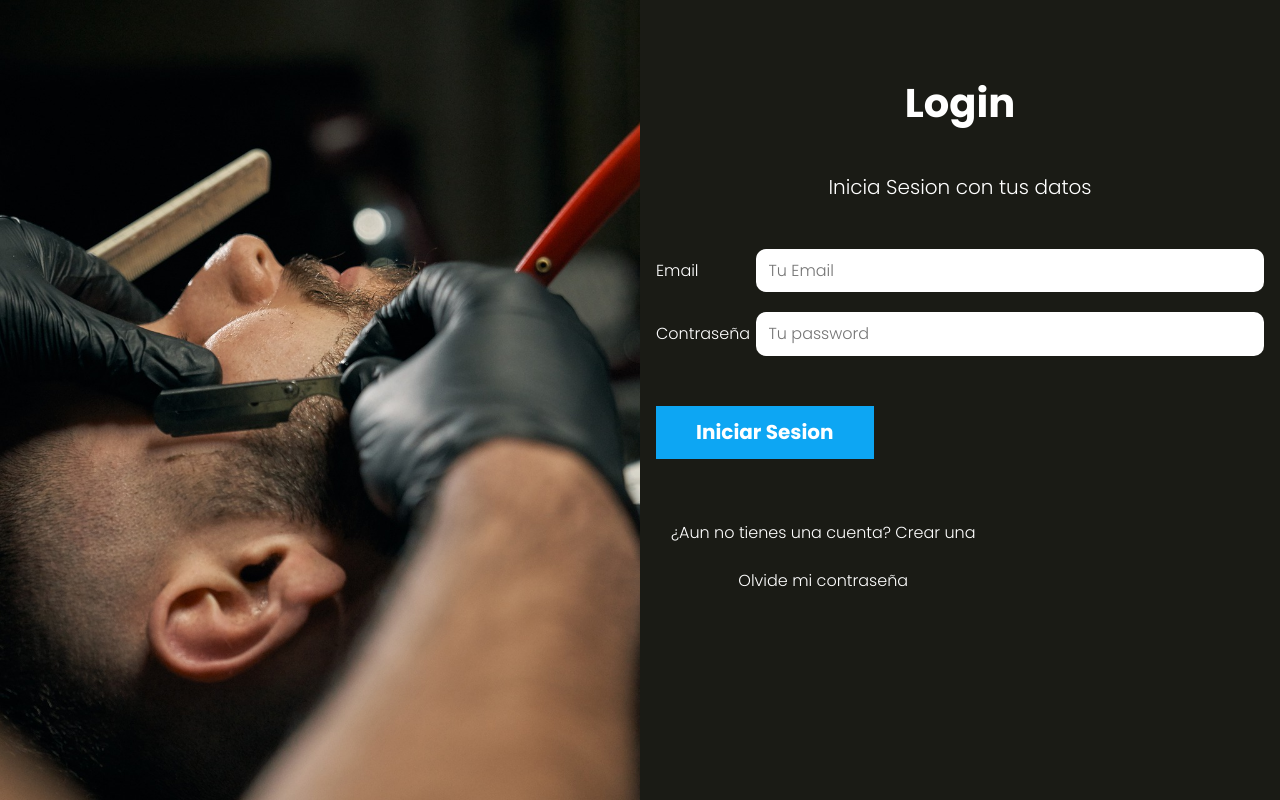
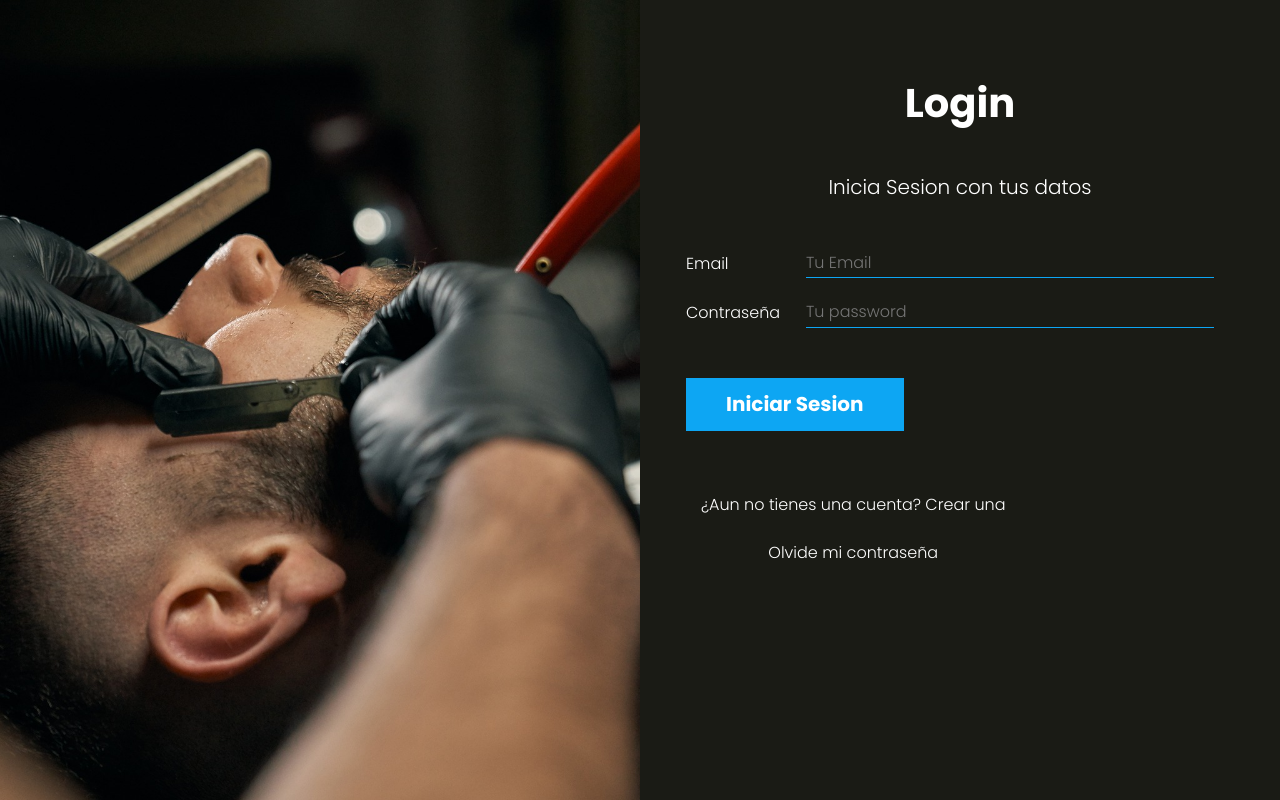
Before and after one commit to gonzajs04/AppSalon, a PHP site: page / in a window 1280 px wide. Run offline with PHP 8.4, Linux system fonts and the light colour scheme.

Commit message:
style: se arreglaron errores en los estilos

```diff
--- a/controllers/AdminController.php
+++ b/controllers/AdminController.php
@@ -22,7 +22,6 @@ class AdminController
         if(!checkdate($fecha[1],$fecha[2],$fecha[0])) header('Location: /admin');
         //Consultar la base de datos.
 
-
         //Uno nuevamente el array con el año,mes y dia y lo separo por -
         $fecha = implode('-',$fecha);
 
--- a/controllers/ServicioController.php
+++ b/controllers/ServicioController.php
@@ -19,6 +19,7 @@ class ServicioController{
     public static function crear(Router $router){
         session_start();
         $servicios = new Servicio;
+        $servicios->nombre = '';
         $alertas = [];
 
         //En caso de que la vista realice un POST entra al IF, de lo contrario hace tarea del GET
@@ -32,6 +33,7 @@ class ServicioController{
                 header("Location: /servicios");
             }
         }
+
 
         $router->render("/servicios/crear",[
             "nombre"=> $_SESSION['nombre'],
--- a/db.sql
+++ b/db.sql
@@ -79,10 +79,10 @@ ON servicios.id = citas_servicios.idServicio WHERE citas.fecha = "2024-01-23";
 
 /*INSERTAR CITA DE PRUEBA*/
 
-INSERT INTO citas(idUsuario,fecha,hora) VALUES
+INSERT INTO Citas(idUsuario,fecha,hora) VALUES
 (1,"2024-01-24","19:00");
 
-INSERT INTO citas_servicios(idCita,idServicio) VALUES
+INSERT INTO Citas_Servicios(idCita,idServicio) VALUES
 (1,1),
 (1,3),
 (1,4);
--- a/src/js/app.js
+++ b/src/js/app.js
@@ -28,7 +28,6 @@ function iniciarApp() {
   seleccionarFecha(); //Añade la fecha en el objeto de cita
   seleccionarHora(); //Añade la hora de la cita en el objeto
 
-  mostrarResumen(); //Muestra el resumen
 }
 
 async function consumirApi() {
@@ -95,6 +94,8 @@ function botonesPaginador() {
   } else if (paso === 3) {
     paginaAnterior.classList.remove("ocultar");
     paginaSiguiente.classList.add("ocultar");
+    mostrarResumen();
+
   } else {
     paginaAnterior.classList.remove("ocultar");
     paginaSiguiente.classList.remove("ocultar");
--- a/src/scss/base/_globales.scss
+++ b/src/scss/base/_globales.scss
@@ -25,6 +25,9 @@ body {
     width: 95%;
     max-width: 1200px;
     margin: 0 auto;
+    hr{
+        margin: 4rem 0;
+    }
 }
 a {
     text-decoration: none;
--- a/src/scss/componentes/_formulario.scss
+++ b/src/scss/componentes/_formulario.scss
@@ -6,6 +6,12 @@
     width: 100%;
 }
 
+.picker{
+    background-color: transparent;
+    width: 100%;
+    position: absolute;
+    opacity: 0;
+}
 .campo {
     display: flex;
     margin-bottom: 2rem;
@@ -13,16 +19,40 @@
     label {
         flex: 0 0 10rem;
     }
-    input {
+
+
+
+    input{
+        background-color: transparent;
+        color: v.$blanco;
+        outline: none;
+        margin: 0 2rem;
+        position: relative;
+        border: none;
+        border-bottom: 1px solid v.$azul;
+
+        width: 100%;
+        border-radius: 0px;
+        padding: .5rem 0;
+
         flex: 1;
-        border: none;
-        padding: calc(v.$separacion / 4);
-        border-radius: 1rem;
 
         &:disabled {
             background-color: lighten(v.$negro, 30%);
             color: v.$blanco;
             cursor: not-allowed;
         }
+
+    }
+
+
+    input[type="date"]::-webkit-calendar-picker-indicator {
+
+     @extend .picker
+    }
+
+    input[type="time"]::-webkit-calendar-picker-indicator{
+        @extend .picker
+
     }
 }
--- a/src/scss/layout/_UI.scss
+++ b/src/scss/layout/_UI.scss
@@ -18,11 +18,15 @@
         }
     }
 
+    .app-citas{
+        padding: 0 3rem;
+    }
     .app {
 
         width: 95%;
         margin: 0 auto;
-        padding: 3rem 0;
+        padding: 3rem 3rem;
+        overflow-x: hidden;
         @include m.tablet{
             overflow-y: scroll;
             &::-webkit-scrollbar{
@@ -42,6 +46,7 @@
 .barra {
     margin: 1rem 1.5rem;
     display: flex;
+    width: 100%;
     flex-direction: column;
     justify-content: center;
     align-items: center;
@@ -71,7 +76,6 @@
 }
 
 .barra-servicios {
-    margin-bottom: 3rem;
     display: flex;
     flex-direction: column;
     justify-content: center;
--- a/text.txt
+++ b/text.txt
@@ -55,3 +55,5 @@ GUIA PARA DEPLOY DE PROYECTO PHP
 
 DOM CLOUD
 https://domcloud.co/
+
+App Salon: página web y sistema para peluquería, desarrollada con PHP, MySQL, Sass, JavaScript, GulpJS y arquitectura MVC y Active Record.
--- a/views/cita/index.php
+++ b/views/cita/index.php
@@ -10,7 +10,7 @@
 
 
 
-<div class="app">
+<div class="app-citas">
     <nav class="tabs">
         <button type="button" class="actual " data-paso="1">Servicios</button>
         <button type="button"  data-paso="2" >Informacion Cita</button>
--- a/views/layout.php
+++ b/views/layout.php
@@ -1,10 +1,11 @@
 <!DOCTYPE html>
     <!--LAYOUT SIRVE COMO PAGINA MAESTA. ES COMO UN APP.JSX EN REACT, CONTIENE LA BASE DE LA PAGINA-->
 
-<html lang="en">
+<html lang="es">
 <head>
     <meta charset="UTF-8">
     <meta name="viewport" content="width=device-width, initial-scale=1.0">
+    <meta name="description" content="App salon te permite sacar turnos de tu peluqueria en cualquier momento del dia.">
     <title>App Salón</title>
     <link href="https://fonts.googleapis.com/css2?family=Poppins:wght@300;700;900&display=swap" rel="stylesheet">
     <link rel="stylesheet" href="/build/css/app.css"> <!--PONGO ESTA DIRECCION YA QUE DEBEMOS TOMAR COMO PIE EL INDEX.PHP, NO LAYOUT
@@ -17,7 +18,6 @@
         </div>
         <div class="app">
             <?php echo $contenido; ?>
-
         </div>
     </div>
 
--- a/views/servicios/actualizar.php
+++ b/views/servicios/actualizar.php
@@ -1,7 +1,9 @@
+<section class="contenedor">
+
+
 <?php include_once __DIR__ . "../../templates/barraservicios.php"; ?>
 
 <?php include_once __DIR__ . "../../templates/barraperfil.php"; ?>
-
 <h1 class="nombre-pagina">Actualizar servicios</h1>
 
 <form action="" method="post" class="formulario">
@@ -9,3 +11,5 @@
 
 <input type="submit" value="Actualizar servicio" class="boton">
 </form>
+
+</section>
--- a/views/servicios/crear.php
+++ b/views/servicios/crear.php
@@ -1,9 +1,10 @@
+<section class="contenedor">
+
 <?php include_once __DIR__ . "../../templates/barraservicios.php"; ?>
 
 <?php include_once __DIR__ . "../../templates/barraperfil.php"; ?>
 <?php include_once __DIR__ . "../../templates/alertas.php"; ?>
 
-<section class="contenedor">
 <h1 class="nombre-pagina">Crear servicios</h1>
 
 <form action="" method="POST" class="formulario">
--- a/views/servicios/formulario.php
+++ b/views/servicios/formulario.php
@@ -1,7 +1,7 @@
 
 <div class="campo">
     <label for="nombre">Nombre</label>
-    <input type="text" name="nombre" id="nombre" placeholder="Nombre del servicio" value="<?php echo $servicios->nombre ?? '' ?>">
+    <input type="text" name="nombre" id="nombre" placeholder="Nombre del servicio" value="<?php echo $servicios->nombre ?? 'Coloca un nombre'?>">
 
 
 </div>
--- a/views/servicios/index.php
+++ b/views/servicios/index.php
@@ -1,4 +1,8 @@
+<section class="contenedor">
+
+
 <?php include_once __DIR__ . "../../templates/barraservicios.php"; ?>
+
 
 <?php include_once __DIR__ . "../../templates/barraperfil.php";?>
 <h1 class="nombre-pagina">Servicios</h1>
@@ -23,3 +27,4 @@
         <?php }?>
 
 </ul>
+</section>
```
Also changed, not shown: public/build/css/app.css, public/build/js/app.js, 1 other file.
